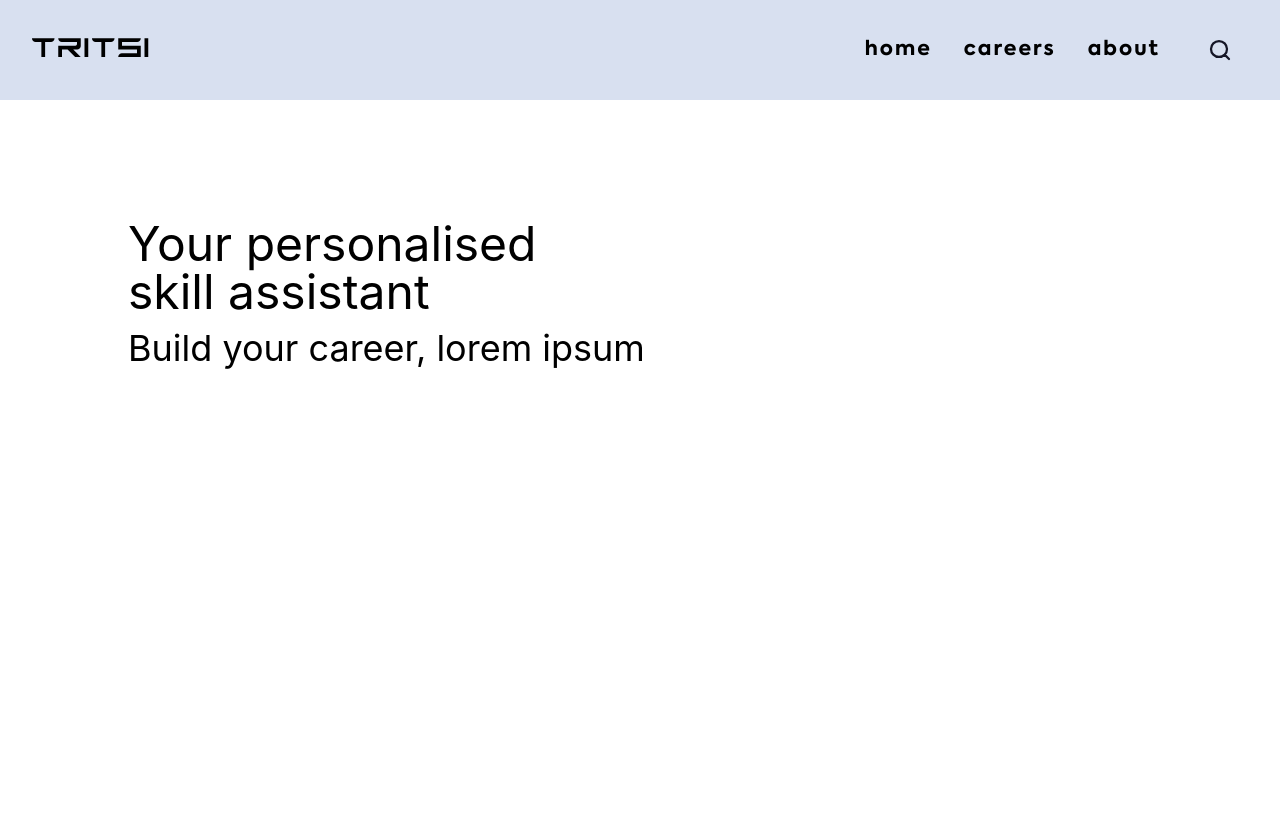
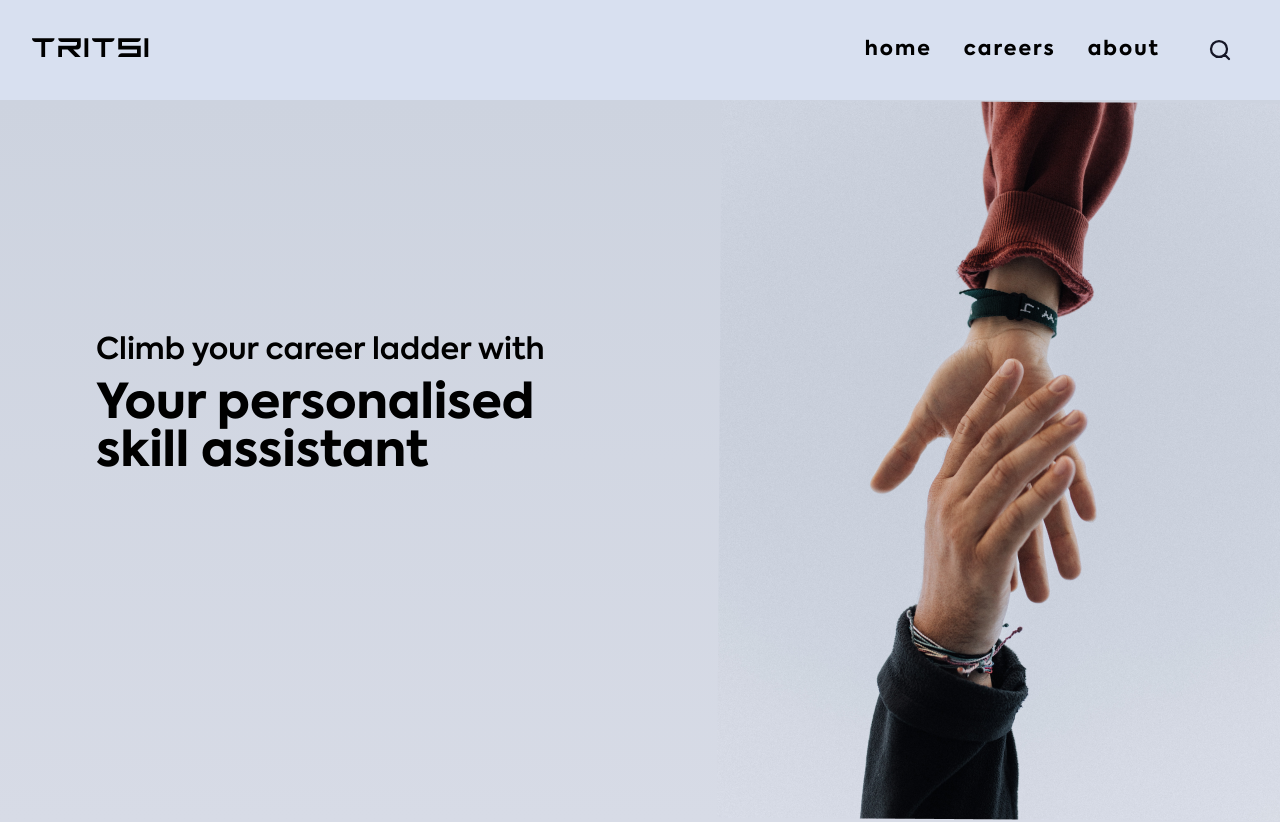
Before and after one commit to akhilmhdh/tritsi-ui, a Next.js app: page / in a window 1280 px wide. Shown: the top 822 px of the page. Built offline with nearby package versions, Linux system fonts and the light colour scheme.

Commit message:
completed intro secction

```diff
--- a/src/layout/MinimalLayout/MinimalLayout.tsx
+++ b/src/layout/MinimalLayout/MinimalLayout.tsx
@@ -5,14 +5,9 @@ import Topbar from './components/TopBar';
 
 const MinimalLayout: React.FC = ({ children }) => {
     return (
-        <div>
+        <div className="flex flex-col">
             <Topbar />
             <main>{children}</main>
-            <style jsx>{`
-                main {
-                    padding-top: 60px;
-                }
-            `}</style>
         </div>
     );
 };
--- a/src/layout/MinimalLayout/components/TopBar/TopBar.tsx
+++ b/src/layout/MinimalLayout/components/TopBar/TopBar.tsx
@@ -5,7 +5,7 @@ import { SearchIcon } from 'components/icons';
 
 const TopBar: React.FC = () => {
     return (
-        <div className="bg-primary absolute w-full flex flex-row items-center justify-between p-8">
+        <div className="bg-primary w-full flex flex-row items-center justify-between p-8 z-50">
             <div className="font-tesla text-base md:text-3xl">TRITSI</div>
             <div className="flex-grow" />
             <div className="font-axiforma font-bold hidden md:block px-4 tracking-widest text-xl">
--- a/src/styles/global.css
+++ b/src/styles/global.css
@@ -3,7 +3,6 @@ body,
 #__next {
     padding: 0;
     margin: 0;
-    width: 100vw;
     height: 100vh;
     font-family: DMSans, -apple-system, BlinkMacSystemFont, Segoe UI, Roboto,
         Oxygen, Ubuntu, Cantarell, Fira Sans, Droid Sans, Helvetica Neue,
--- a/src/views/HomePage/IntroSection/IntroSection.tsx
+++ b/src/views/HomePage/IntroSection/IntroSection.tsx
@@ -2,15 +2,36 @@ import React from 'react';
 
 const IntroSection: React.FC = () => {
     return (
-        <div className="flex flex-col h-screen md:mt-40">
-            <div className="mt-8 ml-8 text-2xl font-rubikMed md:text-5xl md:ml-32 md:mt-0 ">
-                Your personalised
-                <br />
-                skill assistant
+        <div className="flex h-screen intro-background">
+            <div className="flex flex-grow flex-col justify-center items-start">
+                <div className="mb-28 ml-8 md:ml-24">
+                    <div className="mb-3 text-base font-axiforma font-semibold  md:text-3xl">
+                        Climb your career ladder with
+                    </div>
+                    <div className="mt-8 text-2xl font-axiforma font-bold leading-5 md:text-5xl md:mt-0">
+                        Your personalised
+                        <br />
+                        skill assistant
+                    </div>
+                </div>
             </div>
-            <div className="mt-3 ml-8 text-base font-rubik md:ml-32 md:text-4xl">
-                Build your career, lorem ipsum
+            <div className="self-end max-w-xl">
+                <img
+                    src="/images/handhold.png"
+                    alt="hand hold"
+                    className="w-full h-full"
+                />
             </div>
+            <style jsx>{`
+                .intro-background {
+                    background: linear-gradient(
+                        180deg,
+                        #cdd3df 0%,
+                        #d7dbe6 100%
+                    );
+                    height: calc(100% - 100px);
+                }
+            `}</style>
         </div>
     );
 };
```
Also changed, not shown: public/images/handhold.png (added).
